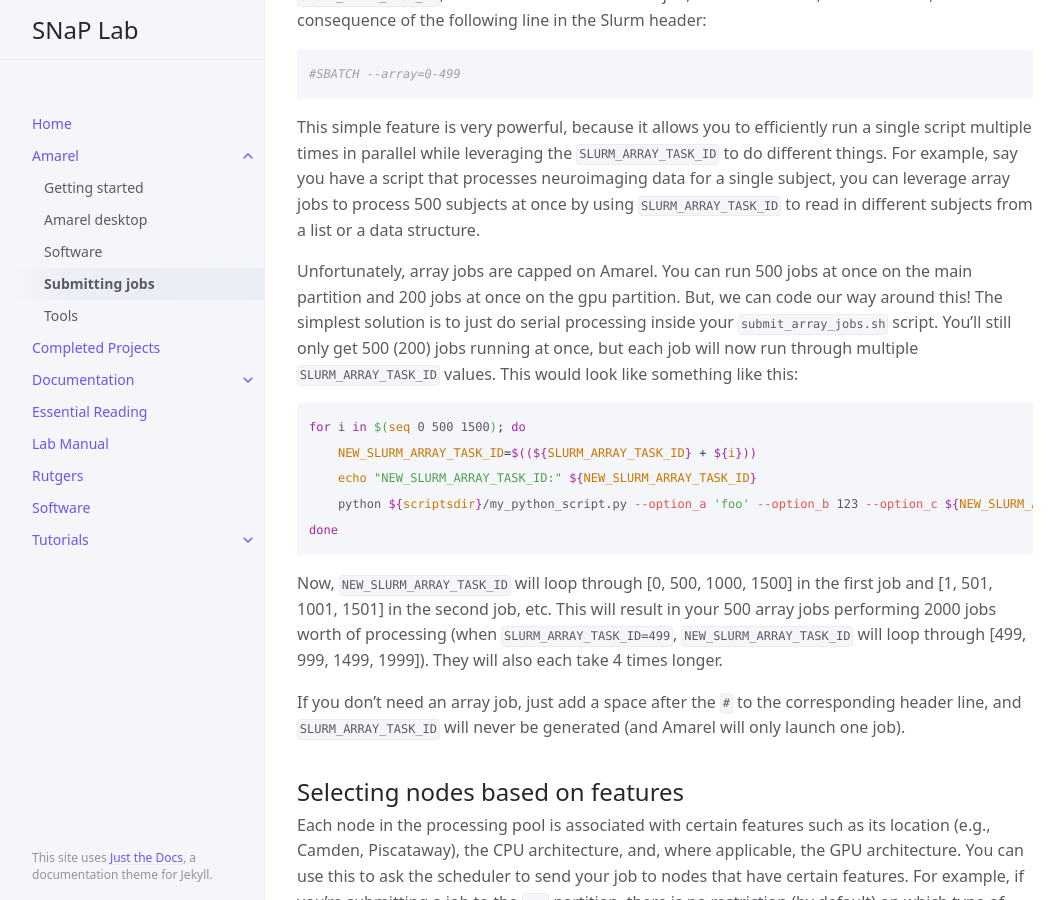
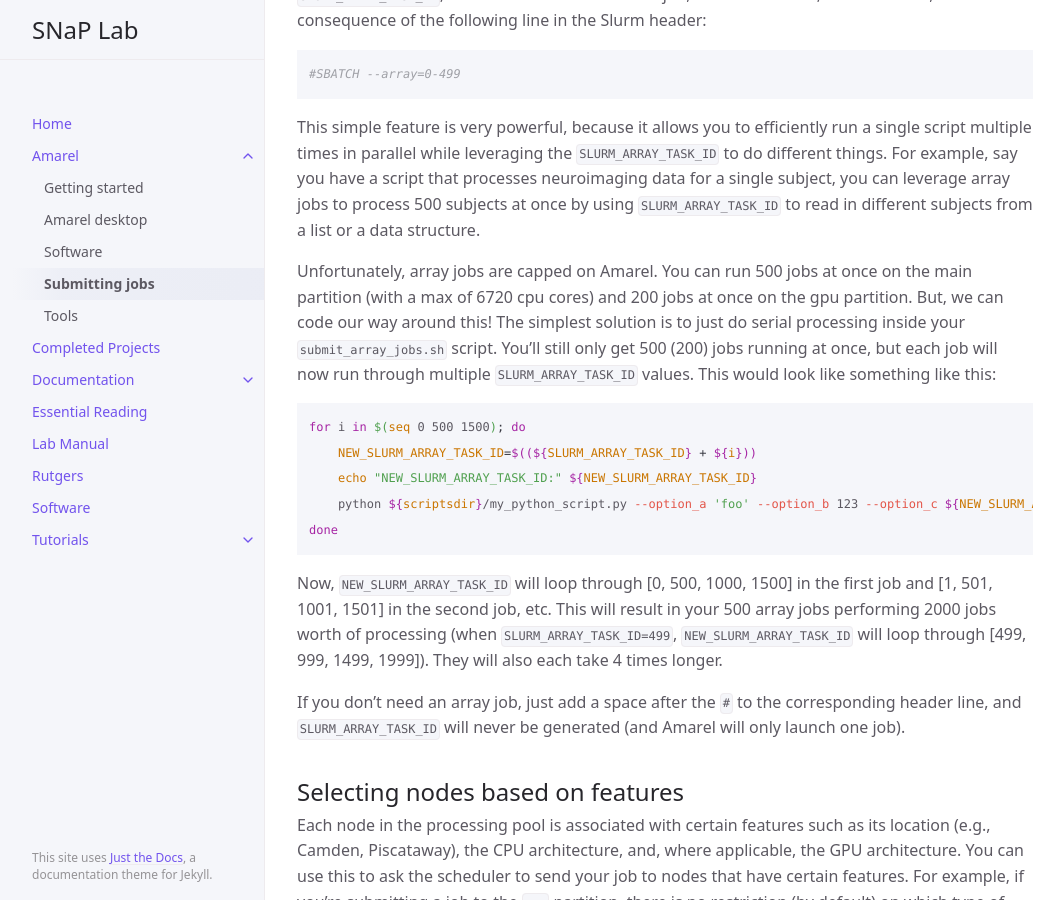
Before and after one commit to LindenParkesLab/snaplab.github.io, a Jekyll site: the page built from docs/amarel/jobs.md, in a window 1280 px wide and 900 px high, scrolled down 1871 px. Shown: the whole window, without its empty margins (107-1171 px from the left). Built offline with Jekyll 4.4.1, drawn with Linux system fonts in a browser that asks for light colours; cached includes are drawn as plain includes.

````diff
--- a/docs/amarel/jobs.md
+++ b/docs/amarel/jobs.md
@@ -64,7 +64,7 @@ Array jobs are a very useful HPC feature that allows you to spawn multiple jobs
 
 This simple feature is very powerful, because it allows you to efficiently run a single script multiple times in parallel while leveraging the `SLURM_ARRAY_TASK_ID` to do different things. For example, say you have a script that processes neuroimaging data for a single subject, you can leverage array jobs to process 500 subjects at once by using `SLURM_ARRAY_TASK_ID` to read in different subjects from a list or a data structure.
 
-Unfortunately, array jobs are capped on Amarel. You can run 500 jobs at once on the main partition and 200 jobs at once on the gpu partition. But, we can code our way around this! The simplest solution is to just do serial processing inside your `submit_array_jobs.sh` script. You'll still only get 500 (200) jobs running at once, but each job will now run through multiple `SLURM_ARRAY_TASK_ID` values. This would look like something like this:
+Unfortunately, array jobs are capped on Amarel. You can run 500 jobs at once on the main partition (with a max of 6720 cpu cores) and 200 jobs at once on the gpu partition. But, we can code our way around this! The simplest solution is to just do serial processing inside your `submit_array_jobs.sh` script. You'll still only get 500 (200) jobs running at once, but each job will now run through multiple `SLURM_ARRAY_TASK_ID` values. This would look like something like this:
 
 ```shell
 for i in $(seq 0 500 1500); do
````
